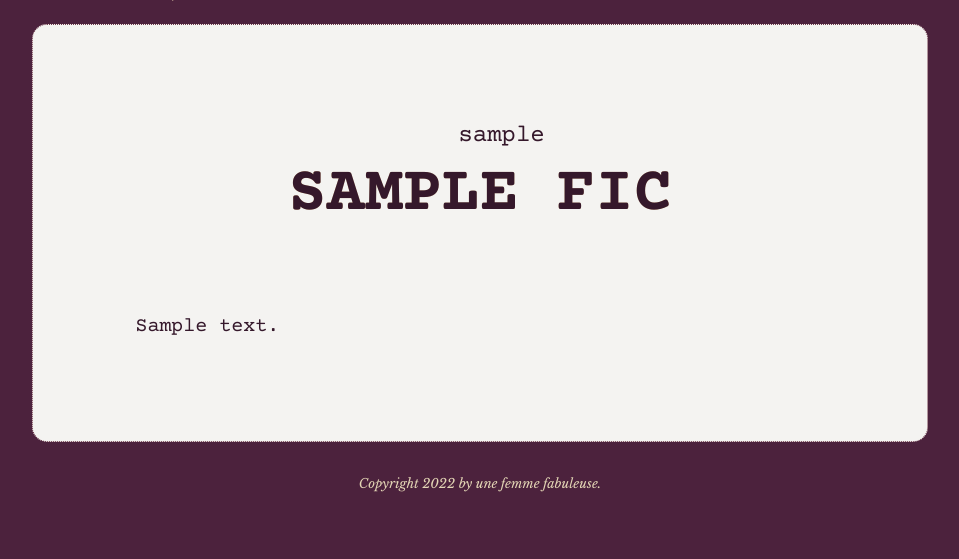
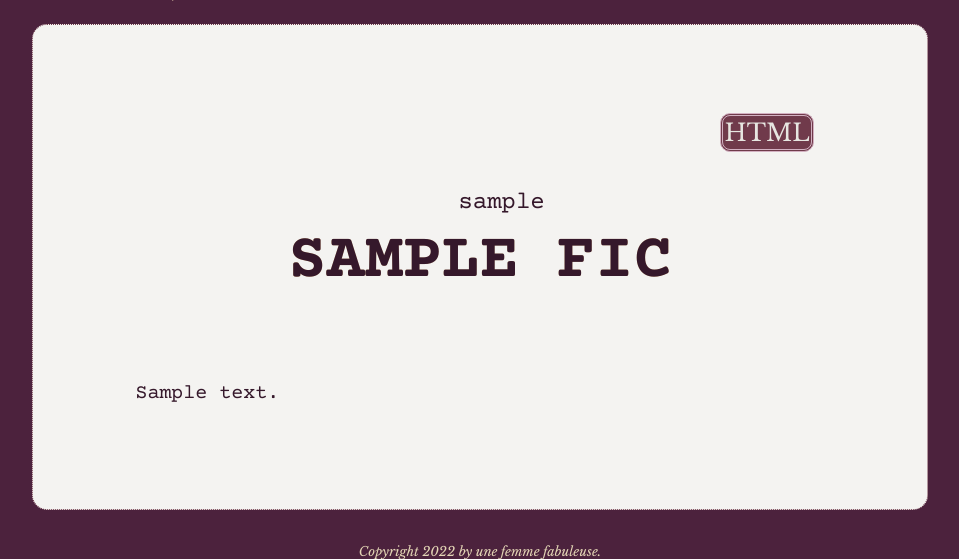
Before and after one commit to SenzenTravers/author_website, a Django app: page /archives/stories/1 in a window 1280 px wide. Shown: the part 480-1039 px from the top of the page, without its empty margins (160-1119 px from the left). Before the commit the page ends 972 px from the top, so only its background shows below. Run offline with Django 4.2, Linux system fonts and the light colour scheme; tables that the repository leaves empty hold one stand-in row (values such as "Sample post"); some web fonts are replaced.

Commit message:
Added HTML download function.

```diff
--- a/archives/urls.py
+++ b/archives/urls.py
@@ -6,7 +6,8 @@ app_name = 'archives'
 
 urlpatterns = [
     path('', views.Index.as_view(), name='index'),
-    path('stories/<int:fic_id>', views.first_chapter, name='first_chapter'),
+    path("stories/<int:fic_id>", views.first_chapter, name='first_chapter'),
     # path('stories/<int:pk>', views.firstChapter.as_view(), name='first_chapter'),
-    path('stories/chapter/<int:pk>', views.ChapterView.as_view(), name='chapter'),
+    path("stories/chapter/<int:pk>", views.ChapterView.as_view(), name='chapter'),
+    path("<int:fic_id>/html", views.download_html, name="download_html")
 ]
--- /dev/null
+++ b/archives/utils.py
@@ -0,0 +1,95 @@
+from .models import Fic, Chapter
+
+
+base_fic = """<!DOCTYPE html>
+<html lang="fr">
+    <head>
+        <meta charset="UTF-8">
+        <meta name="viewport" content="width=device-width, initial-scale=1.0">
+        <meta name="author" content="Senestre-Coquecigrues">
+        <title>{title}, par {author}</title>
+
+    </head>
+
+    <body style="background-color: #fffffa">
+        <section style="border: black thin solid; padding: 1.4em; margin: 1em; margin-bottom: 4em;">
+            <header style="text-align: center">
+                <h1 style="font-size: 3em; margin-bottom: 0px">{title}</h1>
+                <p style="font-size: 1.8em; margin-top: 0px">par {author}</p>
+            </header>
+
+            <div text-align: justify><i>{summary}</i></div>
+        </section>
+
+    {chapters}
+    </body>
+</html>"""
+
+numbered_chapter_title = """<h2 style="margin-top: 2em">Chapitre {number}</h2>"""
+class FicDigester:
+    def __init__(self, fic_id):
+        self.fic = Fic.objects.get(id=fic_id)
+
+    def return_title(self):
+        return f"{self.fic.title}_par_{self.fic.author}"
+
+    def html_fic(self):
+        fic = self.fic
+        results = base_fic.format(
+            title=fic.title,
+            author=fic.author,
+            summary=fic.summary,
+            chapters=self.html_chapter()
+        )
+
+        return results
+
+    def html_chapter(self):
+        chapters = Chapter.objects.filter(
+            fic=self.fic.id).order_by('id')
+        formatted_chapters = []
+        i = 1
+        if len(chapters) == 1:
+            return chapters[0].content
+        else:
+            for chapter in chapters:
+                formatted_chapters.append(
+                    numbered_chapter_title.format(number=i) + chapter.content
+                    )
+                i += 1
+
+            return "".join(formatted_chapters)
+
+
+
+
+# class FicDigester:
+#     def __init__(self):
+#         # ID to call to DB and return a Chapter and Fic Object
+#         print("Nothing")
+
+#     def create_file(self, data):
+#         # Later, need a format_for_html thing
+#         # Infos to format stuff
+#         title, path = tempfile.mkstemp(suffix=".html", text=True)
+
+#         fic = str.encode(data, "utf-8")
+#         os.write(title, fic)
+#         try:
+#             self.download_file(request)
+#         except Exception as e:
+#             print(e)
+
+#         os.close(title)
+#         os.remove(path)
+
+#     def download_file(self, request):
+#         fic = "/tmp/tmps0y34d_0.html"
+#         resp = HttpResponse('')
+
+#         with  open(fic, 'r') as tmp:
+#             filename = tmp.name.split('/')[-1]
+#             resp = HttpResponse(tmp, content_type='application/text;charset=UTF-8')
+#             resp['Content-Disposition'] = "attachment; filename=%s" % filename
+
+#         return resp
--- a/archives/views.py
+++ b/archives/views.py
@@ -8,7 +8,7 @@ from django.views import generic
 # Create your views here.
 
 from .models import Fic, Chapter
-
+from .utils import FicDigester
 
 class Index(generic.ListView):
     template_name = 'archives/index.html'
@@ -38,36 +38,16 @@ class ChapterView(generic.DetailView):
     model = Chapter
     template_name = 'archives/story.html'
 
-class FicDigester:
-    def __init__(self):
-        # ID to call to DB and return a Chapter and Fic Object
-        print("Nothing")
+def download_html(request, fic_id):
+    digester = FicDigester(fic_id)
+    title = digester.return_title()
+    response = HttpResponse(
+        digester.html_fic(),
+        content_type='text/html',
+        headers={'Content-Disposition': f'attachment; filename="{title}.html"'},
+    )
 
-    def create_file(self, data):
-        # Later, need a format_for_html thing
-        # Infos to format stuff
-        title, path = tempfile.mkstemp(suffix=".html", text=True)
-
-        fic = str.encode(data, "utf-8")
-        os.write(title, fic)
-        try:
-            self.download_file(request)
-        except Exception as e:
-            print(e)
-
-        os.close(title)
-        os.remove(path)
-
-    def download_file(self, request):
-        fic = "/tmp/tmps0y34d_0.html"
-        resp = HttpResponse('')
-
-        with  open(fic, 'r') as tmp:
-            filename = tmp.name.split('/')[-1]
-            resp = HttpResponse(tmp, content_type='application/text;charset=UTF-8')
-            resp['Content-Disposition'] = "attachment; filename=%s" % filename
-
-        return resp
+    return response
 
 texte = """
  <!DOCTYPE html>
--- a/templates/archives/story.html
+++ b/templates/archives/story.html
@@ -11,9 +11,11 @@
 
 {% block content %}
 <section class="story">
-    <!-- <div class="story-buttons">
-        <button>Télécharger</button>
-    </div> -->
+    <div class="story-buttons">
+        <form action="{% url 'archives:download_html' fic.id %}" method="GET">
+            <button type="submit">HTML</button>
+          </form>
+    </div>
     <p class="author-name">{{ fic.author }}</p>
     <h1 class="fic-title">{{ fic.title }}</h1>
 
```
